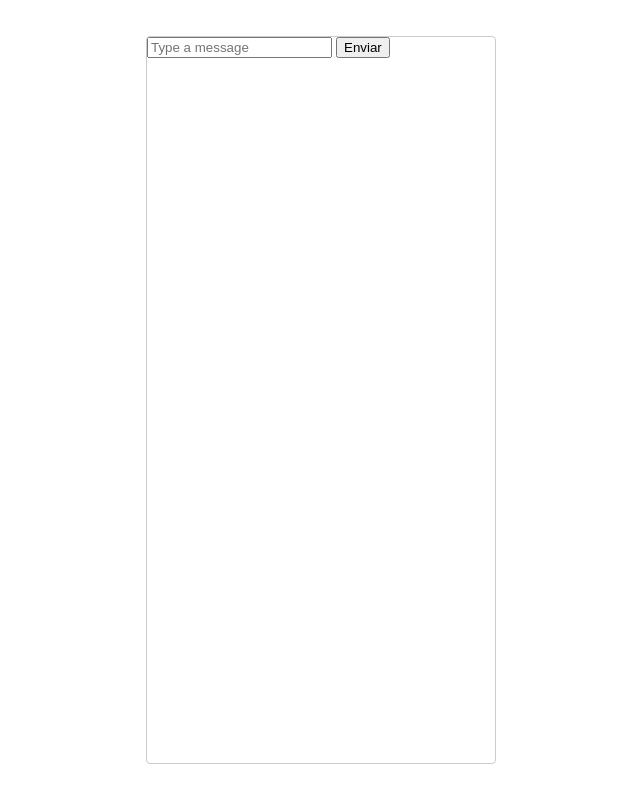
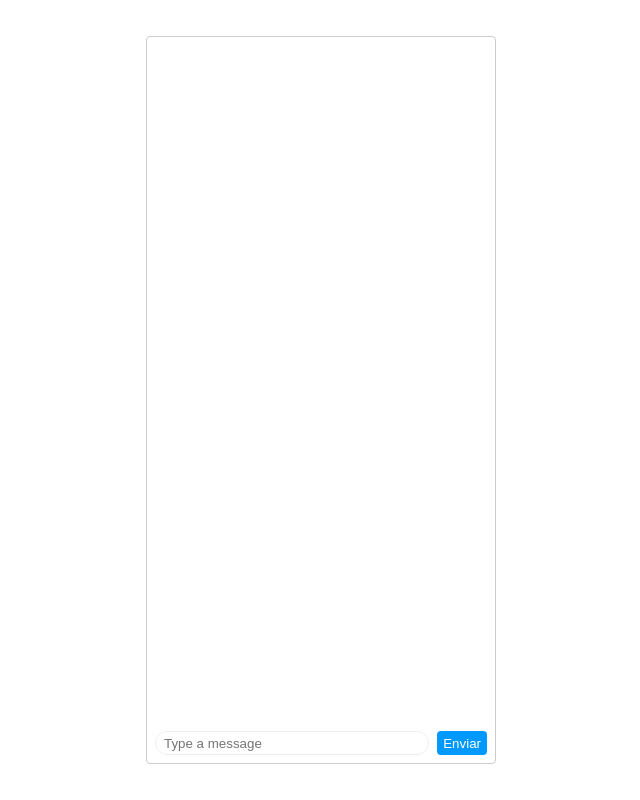
Before and after one commit to Alcreed/chat-with-socket, a website: page client/index.html in a window 1280 px wide. Shown: the whole page, without its empty margins (319-959 px from the left). Drawn offline with Linux system fonts and the light colour scheme.

Commit message:
Instalar socket io y actualización formulario

```diff
--- a/client/index.html
+++ b/client/index.html
@@ -5,6 +5,13 @@
   <meta name="viewport" content="width=device-width, initial-scale=1.0">
   <!-- <link rel="stylesheet" href="./styles.css"> -->
   <title>Alcreed chat</title>
+
+  <script type="module">
+    import { io } from 'https://cdn.socket.io/4.3.2/socket.io.esm.min.js'
+
+    const socket = io()
+  </script>
+
   <style>
     *, *::before, *::after {
       box-sizing: border-box;
@@ -31,6 +38,41 @@
       border-radius: 4px;
       overflow: hidden;
     }
+
+    #form {
+      height: 40px;
+      display: flex;
+      position: absolute;
+      bottom: 0;
+      left: 0;
+      right: 0;
+      padding: 4px;
+    }
+
+    #input {
+      flex: 1;
+      border-radius: 9999px;
+      border: 1px solid #eee;
+      margin: 4px;
+      padding: 0 8px;
+    }
+
+    #input:focus {
+      outline: 0;
+    }
+
+    #form > button {
+      background: #09f;
+      color: #fff;
+      border: 0;
+      margin: 4px;
+      border-radius: 4px;
+      cursor: pointer;
+    }
+
+    #form > button:hover {
+      background: #0cf;
+    }
   </style>
 </head>
 <body>
--- a/package.json
+++ b/package.json
@@ -13,6 +13,7 @@
   "license": "ISC",
   "dependencies": {
     "express": "4.18.2",
-    "morgan": "1.10.0"
+    "morgan": "1.10.0",
+    "socket.io": "4.7.4"
   }
 }
```
Also changed, not shown: server/index.js (+15 -1 lines), 1 other file.
